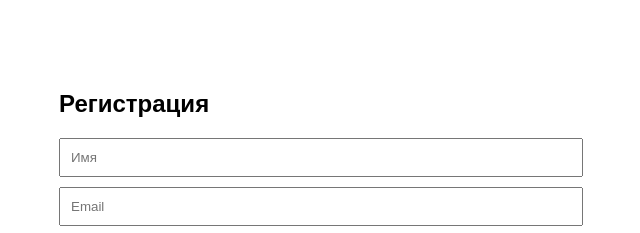
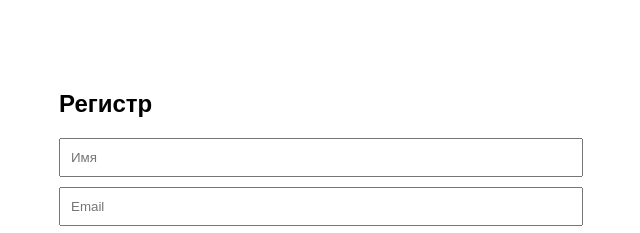
Before and after one commit to weqksi16/ci-cd-lab, a plain HTML site: page index.html in a window 1280 px wide. Shown: the top 233 px of the page, 331-971 px from the left. Drawn offline with Linux system fonts and the light colour scheme.

```diff
--- a/index.html
+++ b/index.html
@@ -12,7 +12,7 @@
     </style>
 </head>
 <body>
-    <h2>Регистрация</h2>
+    <h2>Регистр</h2>
     <form id="testForm">
         <input type="text" id="name" placeholder="Имя" required>
         <input type="email" id="email" placeholder="Email" required>
```
Also changed, not shown: 1 other file.
